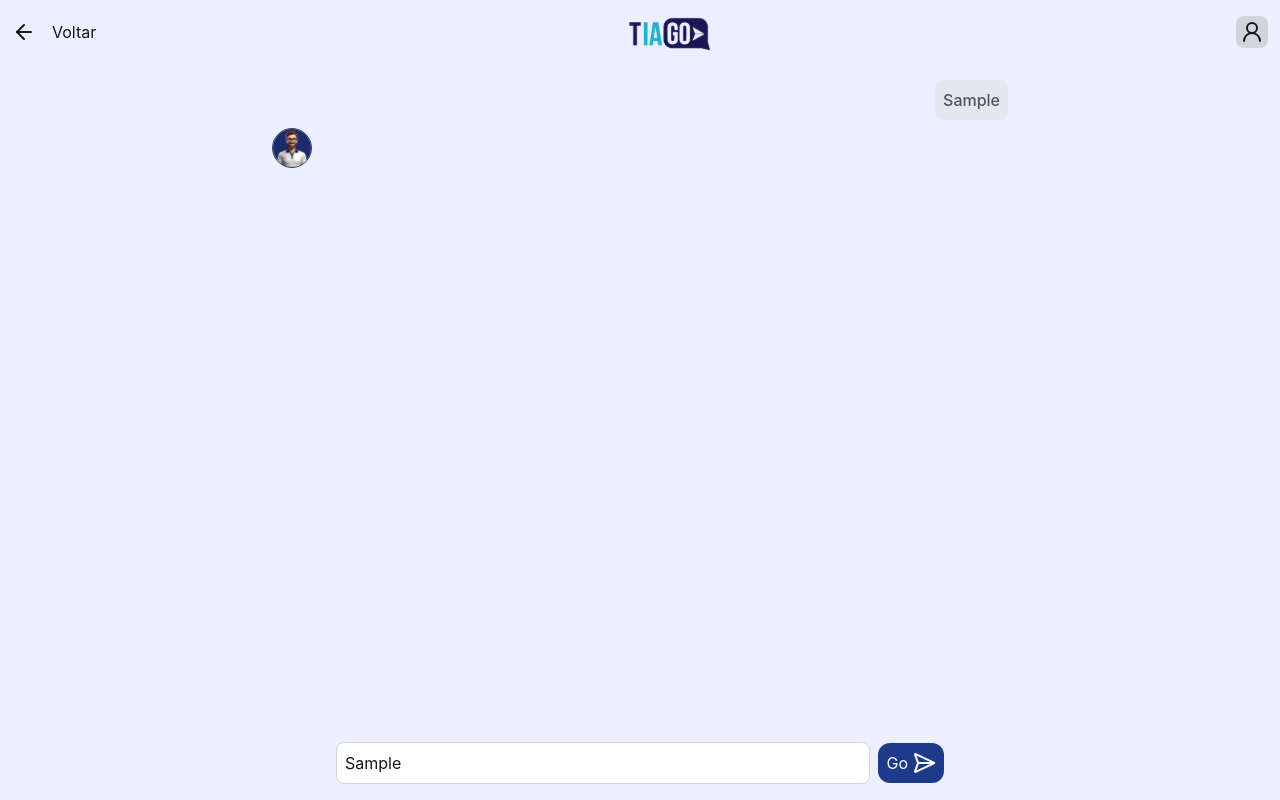
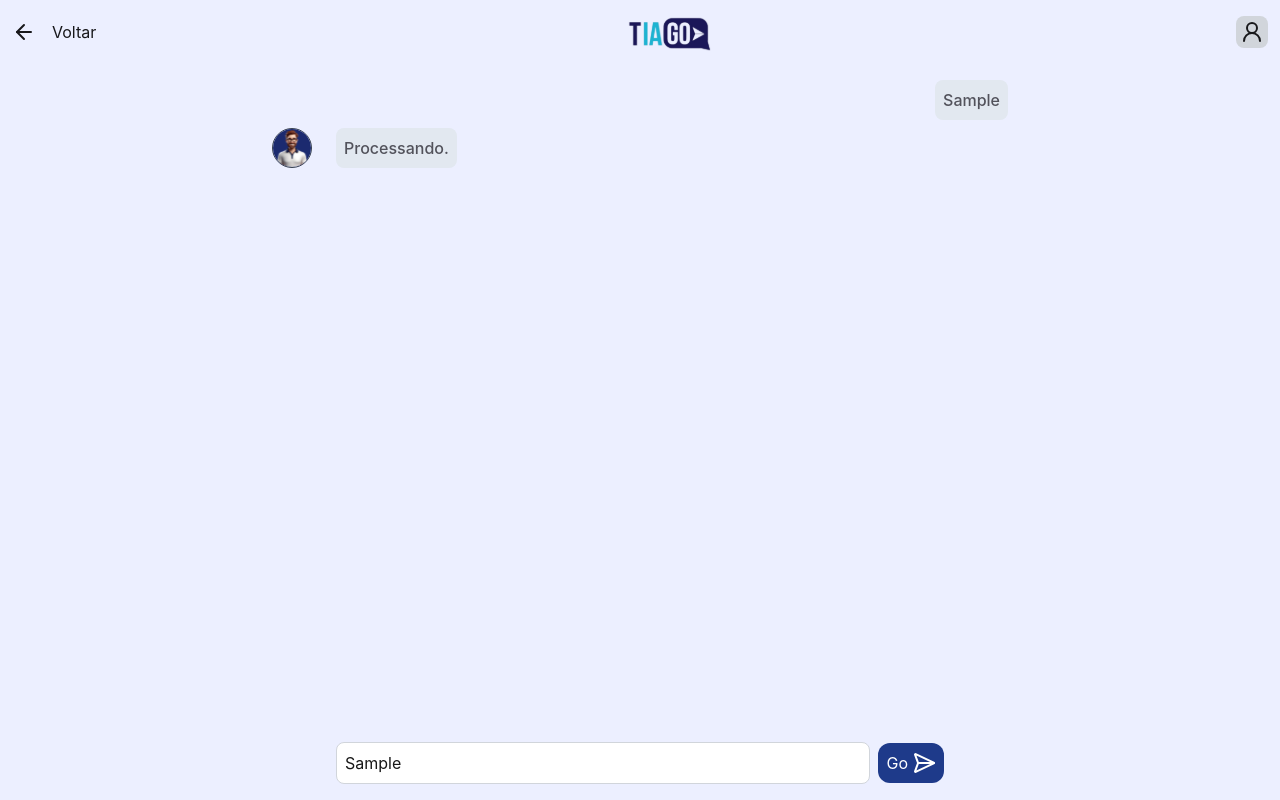
Before and after one commit to System-Apollo/FRONT_T.IA.GO, a Next.js app: page /tiago in a window 1280 px wide. Both pictures are taken after typing "Sample" into the empty fields and a click on the button "Go". Built offline with nearby package versions, Linux system fonts and the light colour scheme; no server answers.

Commit message:
✨ feat: add digitando

```diff
--- a/src/pages/tiago/index.tsx
+++ b/src/pages/tiago/index.tsx
@@ -26,6 +26,7 @@ const App: React.FC = () => {
   const [mostrarSaudacao, setMostrarSaudacao] = useState<boolean>(true);
   const [nomeUsuario, setNomeUsuario] = useState<string>("");
   const [tipoGrafico, setTipoGrafico] = useState<string>("");
+  const [loadingDots, setLoadingDots] = useState<string>("");
 
   // Estados para controlar o efeito de digitação
   const [textoSaudacao, setTextoSaudacao] = useState<string>("");
@@ -89,6 +90,13 @@ const App: React.FC = () => {
     return () => clearInterval(interval);
   }, [mensagem]);
 
+  useEffect(() => {
+    const interval = setInterval(() => {
+      setLoadingDots((prev) => (prev.length < 3 ? prev + "." : ""));
+    }, 500);
+    return () => clearInterval(interval);
+  }, []);
+
   const handlePergunta = async () => {
     setDigitando(true);
     setStatus("digitando...");
@@ -104,6 +112,7 @@ const App: React.FC = () => {
       const respostaRecebida = response.data.resposta;
 
       console.log(respostaRecebida);
+      setPergunta("");
 
       setDigitando(false);
       setStatus("online");
@@ -126,7 +135,6 @@ const App: React.FC = () => {
           setMostrarGrafico(false);
         }
       }
-      setPergunta("");
     } catch (error) {
       console.error("Erro ao enviar pergunta:", error);
     }
@@ -458,6 +466,13 @@ const App: React.FC = () => {
                       <p className="text-zinc-600 py-2 rounded-lg text-left">
                         {conversa.resposta}
                       </p>
+                      {digitando && (
+                        <div className="flex justify-start">
+                          <p className="text-zinc-600 font-medium bg-slate-200 p-2 rounded-lg max-w-xs text-left">
+                            Processando{loadingDots}
+                          </p>
+                        </div>
+                      )}
                     </div>
                   </div>
                 </div>
```
